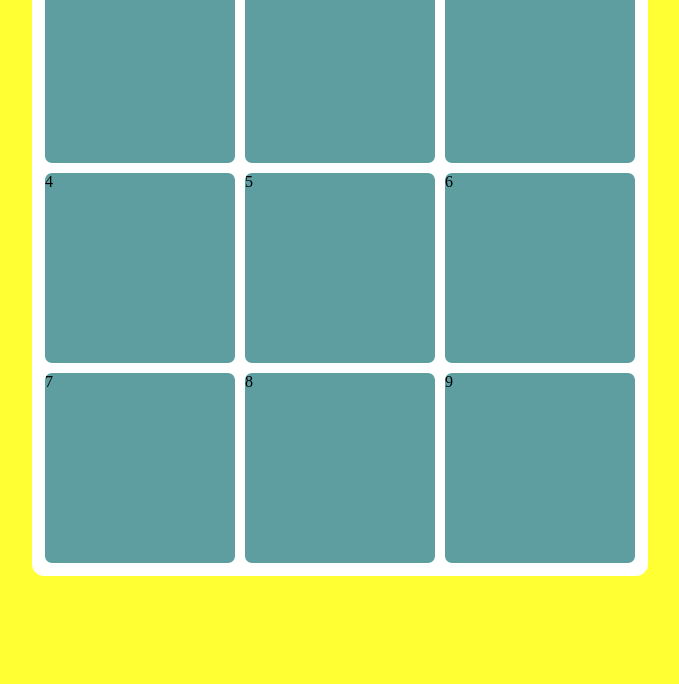
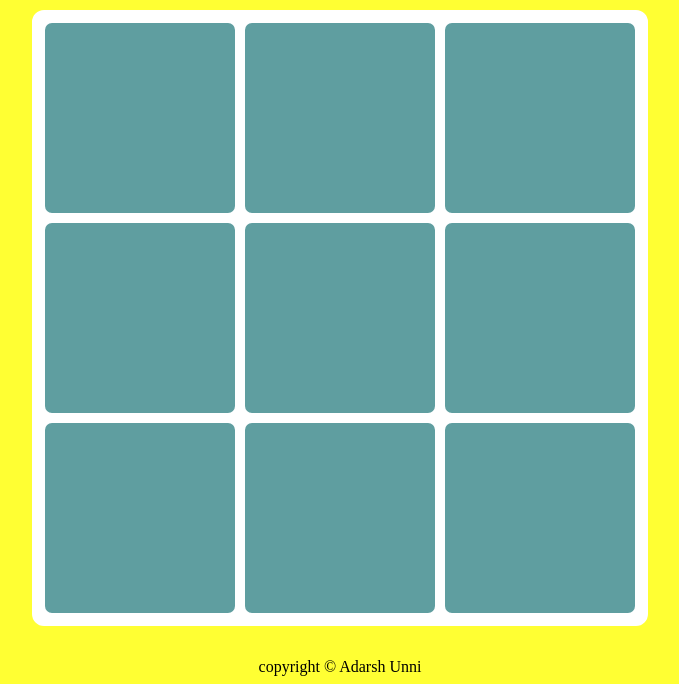
Before and after one commit to adarshunni08/tic-tac-toe, a plain HTML site: page index.html in a window 1280 px wide. Shown: the part 316-1000 px from the top of the page, without its empty margins (308-987 px from the left). Before the commit the page ends 900 px from the top, so only its background shows below. Drawn offline with Linux system fonts and the light colour scheme.

Commit message:
Add footer

```diff
--- a/index.html
+++ b/index.html
@@ -9,21 +9,23 @@
 </head>
 <body>
     <div class="header">Tic-Tac-Toe</div>
+    <div class="redvsblue">Red vs Blue</div>
     <div class="game-settings">
         <button class="play">PLAY</button>
         <button class="restart">RESTART</button>
     </div>
     <div class="announcement"></div>
     <div class="grid-container">
-        <div class="grid-item">1</div>
-        <div class="grid-item">2</div>
-        <div class="grid-item">3</div>
-        <div class="grid-item">4</div>
-        <div class="grid-item">5</div>
-        <div class="grid-item">6</div>
-        <div class="grid-item">7</div>
-        <div class="grid-item">8</div>
-        <div class="grid-item">9</div>
+        <div class="grid-item"><img ></div>
+        <div class="grid-item"><img ></div>
+        <div class="grid-item"><img ></div>
+        <div class="grid-item"><img ></div>
+        <div class="grid-item"><img ></div>
+        <div class="grid-item"><img ></div>
+        <div class="grid-item"><img ></div>
+        <div class="grid-item"><img ></div>
+        <div class="grid-item"><img ></div>
     </div>
+    <div class="footer">copyright © Adarsh Unni</div>
 </body>
 </html>
```
